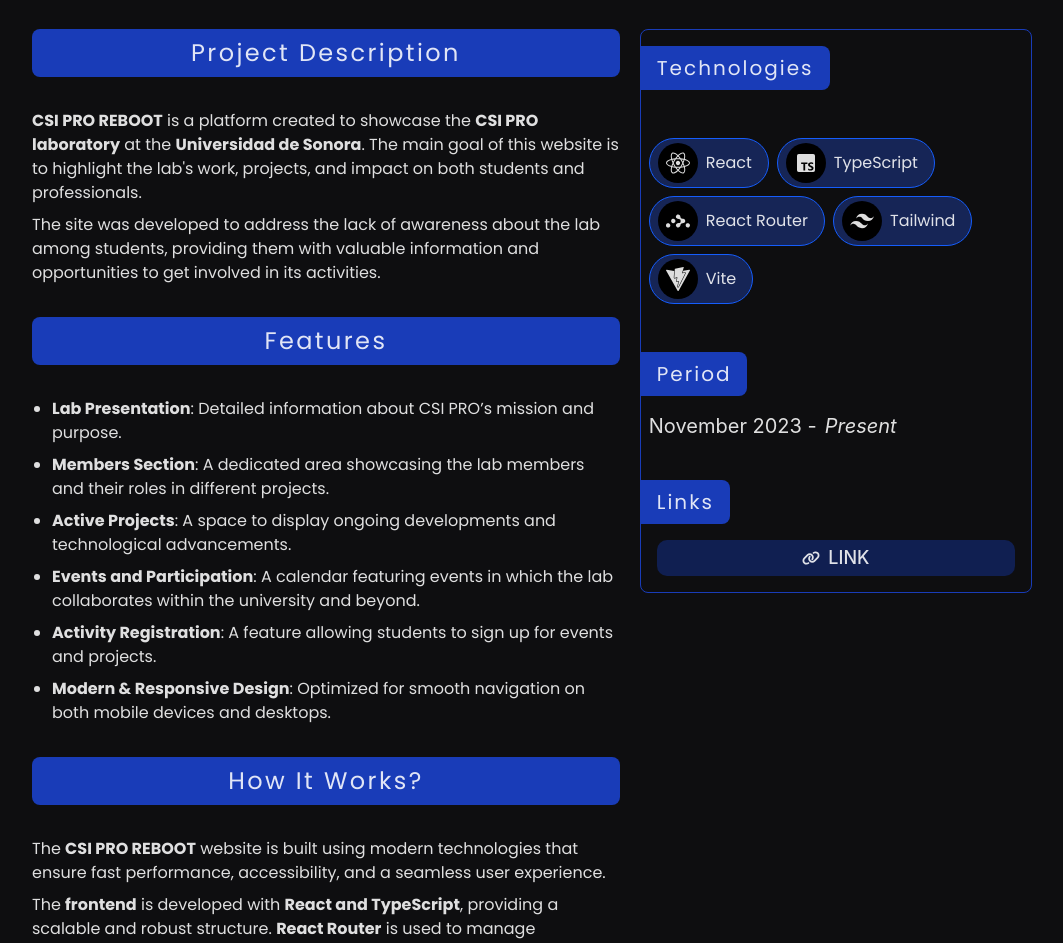
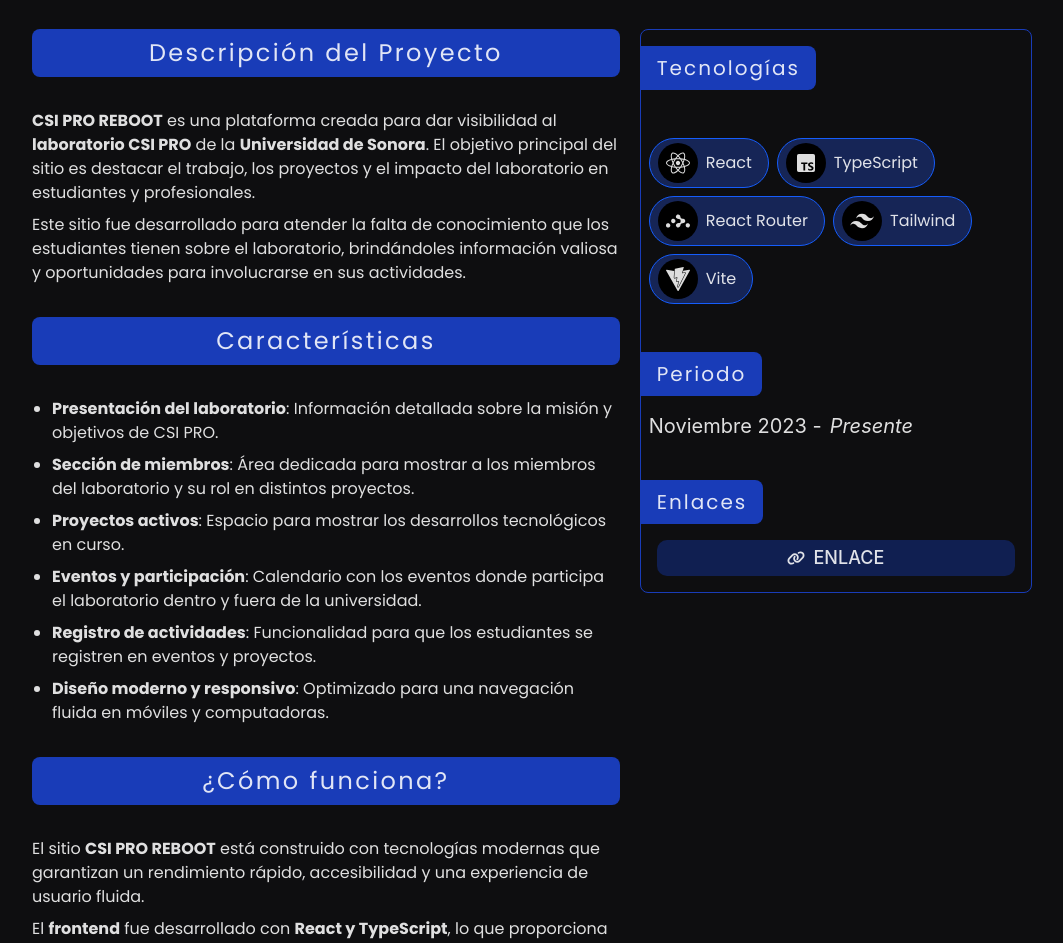
Before and after one commit to AndresAntelo21/portafolio, a React (Vite) app: page /csipro-web in a window 1280 px wide. Shown: the part 523-1466 px from the top of the page, without its empty margins (108-1171 px from the left). Built offline with nearby package versions, Linux system fonts and the light colour scheme; a web font is replaced by a local one.

Commit message:
feat: localize CsiproWeb component text to Spanish

```diff
--- a/src/projects/csipro-web/csipro-web.tsx
+++ b/src/projects/csipro-web/csipro-web.tsx
@@ -5,6 +5,7 @@ import { RiTailwindCssFill } from "react-icons/ri";
 import { SiVite, SiReactrouter } from "react-icons/si";
 import { BiLogoTypescript } from "react-icons/bi";
 import { FaLink } from "react-icons/fa6";
+
 export const CsiproWeb = () => {
   return (
     <div className="flex flex-col items-center justify-center gap-8">
@@ -19,13 +20,14 @@ export const CsiproWeb = () => {
           CSI PRO <span className="rounded-xl bg-violet-800 px-2">REBOOT</span>
         </h1>
       </div>
-      {/* cuadro de tecnologias */}
+
+      {/* cuadro de tecnologías */}
       <div className="flex flex-col gap-5 lg:flex-row-reverse">
         <div className="flex h-max w-full flex-col rounded-md border-1 border-blue-800 py-4 pr-4 lg:w-[40%]">
           <div className="w-full">
             <div className="flex w-max items-center justify-center rounded-r-md bg-blue-800 px-4 py-2">
               <span className="font-poppins text-xl font-medium tracking-widest">
-                Technologies
+                Tecnologías
               </span>
             </div>
           </div>
@@ -40,34 +42,24 @@ export const CsiproWeb = () => {
             <div className="w-full pt-10">
               <div className="flex w-max items-center justify-center rounded-r-md bg-blue-800 px-4 py-2">
                 <span className="font-poppins text-xl font-medium tracking-widest">
-                  Period
+                  Periodo
                 </span>
               </div>
             </div>
             <div className="flex gap-2 pt-4 pl-2 text-xl">
-              <h3 className="">November 2023 -</h3>
-              <span className="italic">Present</span>
+              <h3>Noviembre 2023 -</h3>
+              <span className="italic">Presente</span>
             </div>
           </div>
           <div>
             <div className="w-full pt-10">
               <div className="flex w-max items-center justify-center rounded-r-md bg-blue-800 px-4 py-2">
                 <span className="font-poppins text-xl font-medium tracking-widest">
-                  Links
+                  Enlaces
                 </span>
               </div>
             </div>
             <div className="flex flex-col gap-5 pt-4 pl-4 font-medium">
-              {/* <a
-                href="https://github.com/CSIPro/csipro"
-                target="_blank"
-                className="flex justify-center rounded-lg bg-blue-800/70 py-1"
-              >
-                <span className="flex items-center gap-2 text-lg uppercase">
-                  <FaGithub />
-                  Front-end Repository
-                </span>
-              </a> */}
               <a
                 href="https://csipro.isi.unison.mx/"
                 target="_blank"
@@ -75,89 +67,55 @@ export const CsiproWeb = () => {
               >
                 <span className="flex items-center gap-2 text-lg uppercase">
                   <FaLink />
-                  Link
+                  Enlace
                 </span>
               </a>
             </div>
           </div>
         </div>
+
         <div className="font-poppins flex w-full flex-col gap-8 text-left lg:w-[60%]">
           <div className="w-full rounded-md bg-blue-800 py-2 text-center text-2xl tracking-widest">
-            <span>Project Description</span>
+            <span>Descripción del Proyecto</span>
           </div>
           <div className="flex flex-col gap-2">
             <p>
-              <strong>CSI PRO REBOOT</strong> is a platform created to showcase
-              the <strong>CSI PRO laboratory</strong> at the{" "}
-              <strong>Universidad de Sonora</strong>. The main goal of this
-              website is to highlight the lab's work, projects, and impact on
-              both students and professionals.
+              <strong>CSI PRO REBOOT</strong> es una plataforma creada para dar visibilidad al <strong>laboratorio CSI PRO</strong> de la <strong>Universidad de Sonora</strong>. El objetivo principal del sitio es destacar el trabajo, los proyectos y el impacto del laboratorio en estudiantes y profesionales.
             </p>
             <p>
-              The site was developed to address the lack of awareness about the
-              lab among students, providing them with valuable information and
-              opportunities to get involved in its activities.
+              Este sitio fue desarrollado para atender la falta de conocimiento que los estudiantes tienen sobre el laboratorio, brindándoles información valiosa y oportunidades para involucrarse en sus actividades.
             </p>
           </div>
+
           <div className="w-full rounded-md bg-blue-800 py-2 text-center text-2xl tracking-widest">
-            <span>Features</span>
+            <span>Características</span>
           </div>
           <div>
             <ul className="ml-5 flex list-disc flex-col gap-2">
-              <li>
-                <strong>Lab Presentation</strong>: Detailed information about
-                CSI PRO’s mission and purpose.
-              </li>
-              <li>
-                <strong>Members Section</strong>: A dedicated area showcasing
-                the lab members and their roles in different projects.
-              </li>
-              <li>
-                <strong>Active Projects</strong>: A space to display ongoing
-                developments and technological advancements.
-              </li>
-              <li>
-                <strong>Events and Participation</strong>: A calendar featuring
-                events in which the lab collaborates within the university and
-                beyond.
-              </li>
-              <li>
-                <strong>Activity Registration</strong>: A feature allowing
-                students to sign up for events and projects.
-              </li>
-              <li>
-                <strong> Modern & Responsive Design</strong>: Optimized for
-                smooth navigation on both mobile devices and desktops.
-              </li>
+              <li><strong>Presentación del laboratorio</strong>: Información detallada sobre la misión y objetivos de CSI PRO.</li>
+              <li><strong>Sección de miembros</strong>: Área dedicada para mostrar a los miembros del laboratorio y su rol en distintos proyectos.</li>
+              <li><strong>Proyectos activos</strong>: Espacio para mostrar los desarrollos tecnológicos en curso.</li>
+              <li><strong>Eventos y participación</strong>: Calendario con los eventos donde participa el laboratorio dentro y fuera de la universidad.</li>
+              <li><strong>Registro de actividades</strong>: Funcionalidad para que los estudiantes se registren en eventos y proyectos.</li>
+              <li><strong>Diseño moderno y responsivo</strong>: Optimizado para una navegación fluida en móviles y computadoras.</li>
             </ul>
           </div>
 
           <div className="w-full rounded-md bg-blue-800 py-2 text-center text-2xl tracking-widest">
-            <span> How It Works?</span>
+            <span>¿Cómo funciona?</span>
           </div>
           <div className="flex flex-col gap-2">
             <p>
-              The <strong>CSI PRO REBOOT</strong> website is built using modern
-              technologies that ensure fast performance, accessibility, and a
-              seamless user experience.
+              El sitio <strong>CSI PRO REBOOT</strong> está construido con tecnologías modernas que garantizan un rendimiento rápido, accesibilidad y una experiencia de usuario fluida.
             </p>
             <p>
-              The <strong>frontend</strong> is developed with{" "}
-              <strong>React and TypeScript</strong>, providing a scalable and
-              robust structure. <strong>React Router</strong> is used to manage
-              navigation between different sections without reloading the page.
+              El <strong>frontend</strong> fue desarrollado con <strong>React y TypeScript</strong>, lo que proporciona una estructura escalable y robusta. Se utiliza <strong>React Router</strong> para gestionar la navegación entre secciones sin recargar la página.
             </p>
             <p>
-              For the user interface and styling, <strong>Tailwind CSS</strong>{" "}
-              is implemented, ensuring a clean and responsive design. The
-              project runs on <strong>Vite</strong>, a powerful tool that
-              enhances performance and speeds up development.
+              Para la interfaz y estilos, se implementa <strong>Tailwind CSS</strong>, logrando un diseño limpio y adaptable. El proyecto se ejecuta con <strong>Vite</strong>, una herramienta potente que mejora el rendimiento y acelera el desarrollo.
             </p>
             <p>
-              With this technology stack, <strong>CSI PRO REBOOT</strong> not
-              only informs students about the lab but also encourages them to
-              become part of its community and actively participate in its
-              projects.
+              Con este stack tecnológico, <strong>CSI PRO REBOOT</strong> no solo informa a los estudiantes sobre el laboratorio, sino que también los motiva a formar parte de su comunidad y participar activamente en sus proyectos.
             </p>
           </div>
         </div>
```
